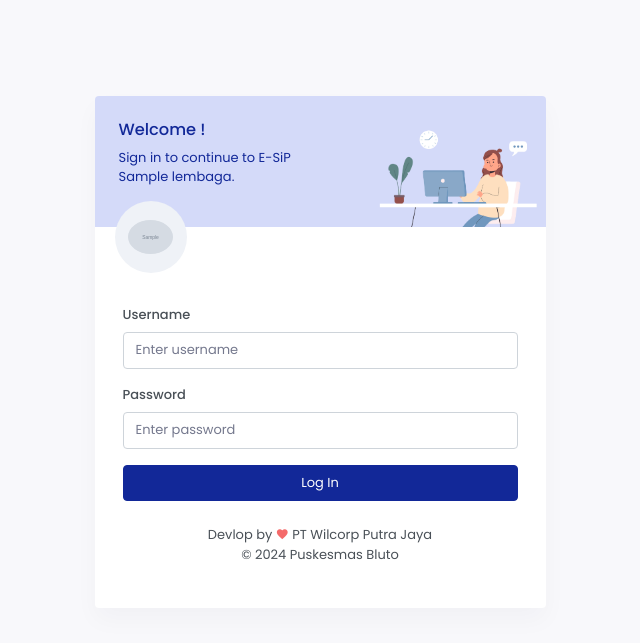
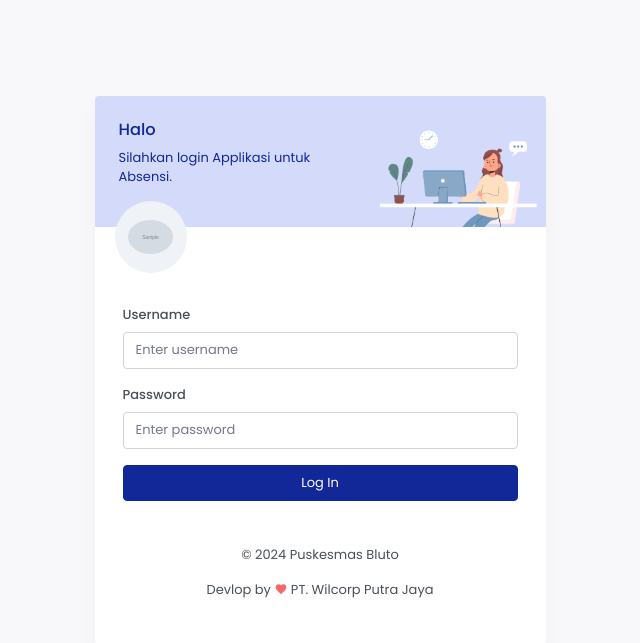
Before and after one commit to wildev1/presensibluto, a CodeIgniter app: page /auth in a window 1280 px wide. Shown: the top 643 px of the page, without its empty margins (320-960 px from the left). Run offline with CodeIgniter, Linux system fonts and the light colour scheme; tables that the repository leaves empty hold one stand-in row (values such as "Sample post"); grey boxes marked "Sample" are stand-in pictures.

Commit message:
ubah page login

```diff
--- a/application/views/auth/login.php
+++ b/application/views/auth/login.php
@@ -23,8 +23,8 @@
                             <div class="row">
                                 <div class="col-7">
                                     <div class="text-primary p-4">
-                                        <h5 class="text-primary">Welcome !</h5>
-                                        <p>Sign in to continue to E-SiP <?php echo $result->nama_lembaga; ?>.</p>
+                                        <h5 class="text-primary">Halo</h5>
+                                        <p>Silahkan login Applikasi untuk Absensi.</p>
                                     </div>
                                 </div>
                                 <div class="col-5 align-self-end">
@@ -69,11 +69,12 @@
                                         <button class="btn btn-primary btn-block waves-effect waves-light" type="submit">Log In</button>
                                     </div>
                                     <div class="mt-4 text-center">
-									<p> Devlop by
-										<i class="mdi mdi-heart text-danger"></i> PT Wilcorp Putra Jaya <br>©
+									<p> <br>©
 										<script>
 											document.write(new Date().getFullYear())
-										</script> Puskesmas Bluto
+										</script> Puskesmas Bluto <p>
+                                        Devlop by
+										<i class="mdi mdi-heart text-danger"></i> PT. Wilcorp Putra Jaya
 									</p>
                        			  </div>
 								</div>
```
